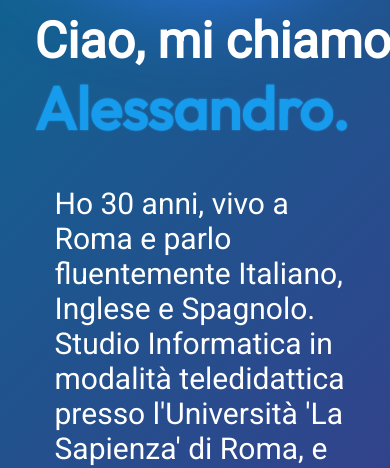
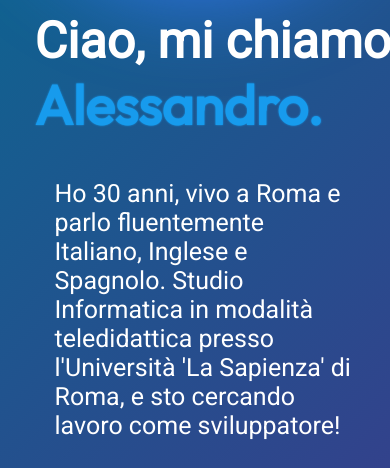
Before and after one commit to ale70029/portoflio_website, a React (Vite) app: page / in a window 390 px wide. Shown: the part 395-863 px from the top of the page. Built offline with nearby package versions, Linux system fonts and the light colour scheme.

Commit message:
updated hero text size

```diff
--- a/src/components/Hero/Hero.module.css
+++ b/src/components/Hero/Hero.module.css
@@ -25,7 +25,7 @@
 }
 
 .title {
-    font-size: 72px;
+    font-size: 55px;
     font-weight: 900;
     margin-bottom: 33px;
     font-family: var(--font-roboto);
@@ -100,21 +100,6 @@
     transform: translate(5px, 5px);
   }
 }
-    /* animation:  4s infinite ease-in-out;
-}
-
-@keyframes shadowFloat {
-  0% {
-    box-shadow: 0 0 60px 20px var(--glow),
-    0 0 20px 1px var(--glow) inset;
-  }
-  50% {
-
-  }
-  100% {
-
-  }
-} */
 
 
 
@@ -125,7 +110,6 @@
         margin-top: 120px;
         align-items: center;
         justify-content: center;
-        margin-right: 20px;
         gap: 20px;
     }
 
@@ -148,7 +132,14 @@
         margin-bottom: 20px;
         margin-top: 20px;
         font-family: var(--font-roboto);
+    }
 
+    .heroName{
+        font-size: 55px;
+    }
+
+    .description{
+        font-size:25px ;
     }
 
 }
```
